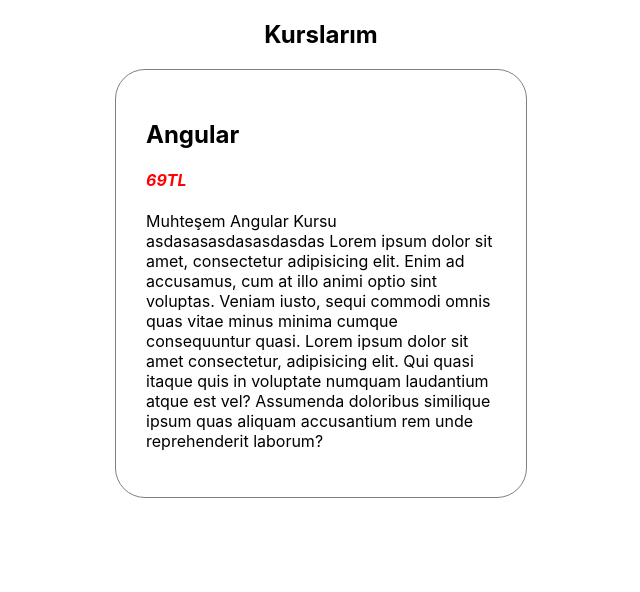
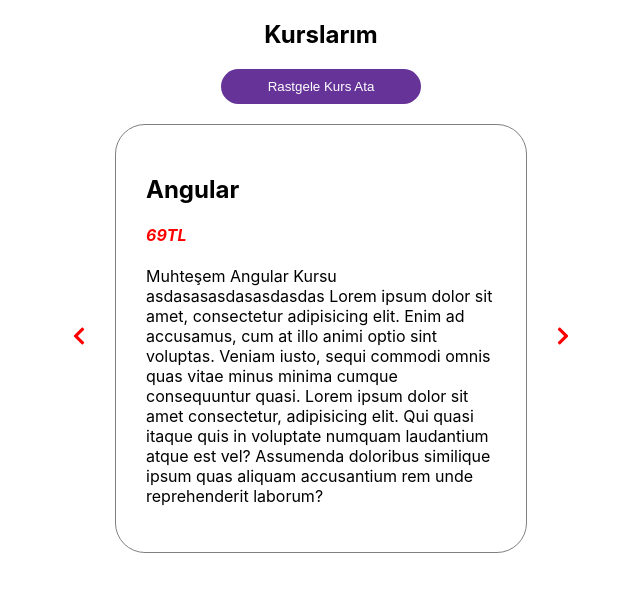
Before and after one commit to erennkazan/course, a React (Create React App) app in the folder course/: page / in a window 1280 px wide. Shown: the top 592 px of the page, without its empty margins (319-959 px from the left). Built offline with nearby package versions, Linux system fonts and the light colour scheme; data requests are answered from the project's data file.

Commit message:
randomcourse created

```diff
--- a/course/package.json
+++ b/course/package.json
@@ -9,6 +9,7 @@
     "axios": "^1.4.0",
     "react": "^18.2.0",
     "react-dom": "^18.2.0",
+    "react-icons": "^4.10.1",
     "react-scripts": "5.0.1",
     "web-vitals": "^2.1.4"
   },
--- a/course/src/App.css
+++ b/course/src/App.css
@@ -21,7 +21,7 @@
     color: red;
 }
 .cardDeleteBtn{
-    width: 100px;
+    width: 200px;
     padding: 10px;
     border-radius: 30px;
     border: none;
@@ -31,3 +31,13 @@
 .refreshDiv{
     text-align: center;
 }
+.prevNext{
+    border: none;
+    background-color: white;
+    color: red;
+    font-size: 20px;
+}
+.courseTitleAndBtn{
+    text-align: center;
+    margin-bottom: 20px;
+}
--- a/course/src/Courses.js
+++ b/course/src/Courses.js
@@ -1,16 +1,55 @@
 import Course from "./Course";
 import { useState } from "react";
+import {FaChevronLeft,FaChevronRight} from 'react-icons/fa'
 
 function Courses({courses,removeCourse}) {
    const [index, setIndex] = useState(0);
-   const {content,title,price} =courses[index]
+   const {content,title,price} = courses[index];
+
+   const checkIndex = (index)=>{
+      if(index<0){
+         return courses.length -1;
+      }
+      if(index >= courses.length - 1){
+         return 0;
+      }
+      return index;
+   };
+
+   const getRandomCourse = ()=>{
+      let randomNumber = Math.floor(Math.random()*courses.length)
+      if(randomNumber === index){
+         randomNumber = index + 1;
+      }
+      setIndex(randomNumber);
+   }
+
+   const prevCourse = ()=>{
+      setIndex((index)=>{
+         let newIndex = index - 1;
+         return checkIndex(newIndex);
+      });
+   }
+   const nextCourse = ()=>{
+      setIndex((index)=>{
+         let newIndex = index + 1;
+         return checkIndex(newIndex);
+      });
+   }
+
 
    return (
    <div className="courseMainDiv">
-     <div>
+     <div className="courseTitleAndBtn">
         <h2>Kurslarım</h2>
+        <button className="cardDeleteBtn" onClick={getRandomCourse}>
+           Rastgele Kurs Ata
+        </button>
      </div>
         <div className="cardDiv">
+           <button className="prevNext" onClick={prevCourse}>
+            <FaChevronLeft/>
+           </button>
         <div className="card">
         <div className="cardTitlePrice">
           <h2 className="cardTitle">{title}</h2>
@@ -19,6 +58,9 @@
         <p>{content}</p>
 
      </div>
+          <button className="prevNext"  onClick={nextCourse}>
+            <FaChevronRight/>
+         </button>
          {
             // courses.map((course)=>{
             //    return(
```
Also changed, not shown: 1 other file (tests, documents, lock files or other folders).
